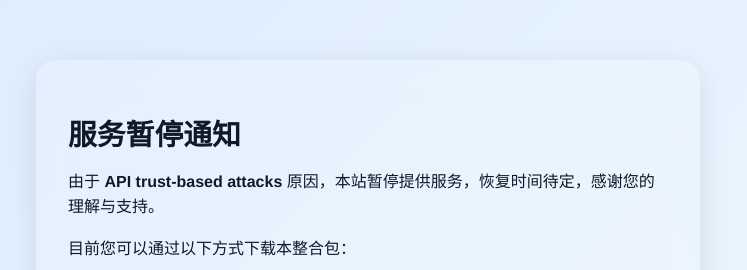
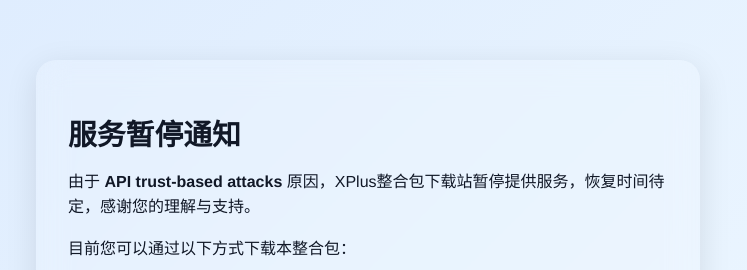
Before and after one commit to Wudji/xplus.wudji.top, a plain HTML site: page index.html in a window 1280 px wide. Shown: the part 132-402 px from the top of the page, without its empty margins (272-1019 px from the left). Drawn offline with Linux system fonts and the light colour scheme.

Commit message:
Update index.html

```diff
--- a/index.html
+++ b/index.html
@@ -3,7 +3,7 @@
 <head>
   <meta charset="UTF-8">
   <meta name="viewport" content="width=device-width, initial-scale=1.0">
-  <title>服务暂停通知</title>
+  <title>XPlus整合包下载站 服务暂停通知</title>
   <style>
     body {
       margin: 0;
@@ -51,7 +51,7 @@
 <body>
   <div class="glass-container">
     <h1>服务暂停通知</h1>
-    <p>由于 <strong>API trust-based attacks</strong> 原因，本站暂停提供服务，恢复时间待定，感谢您的理解与支持。</p>
+    <p>由于 <strong>API trust-based attacks</strong> 原因，XPlus整合包下载站暂停提供服务，恢复时间待定，感谢您的理解与支持。</p>
     <p>目前您可以通过以下方式下载本整合包：</p>
     <ul>
       <li>百度网盘：<a href="https://pan.baidu.com/s/1zHZBubmpm1WhSqNxGaREyg?pwd=9aq4" target="_blank">https://pan.baidu.com/s/1zHZBubmpm1WhSqNxGaREyg?pwd=9aq4</a></li>
```
